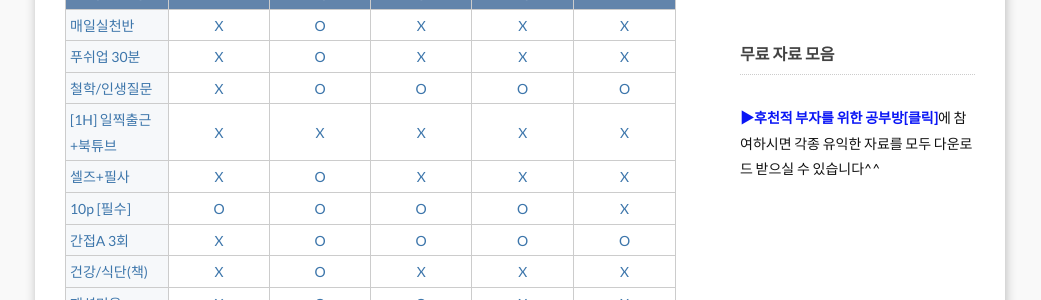
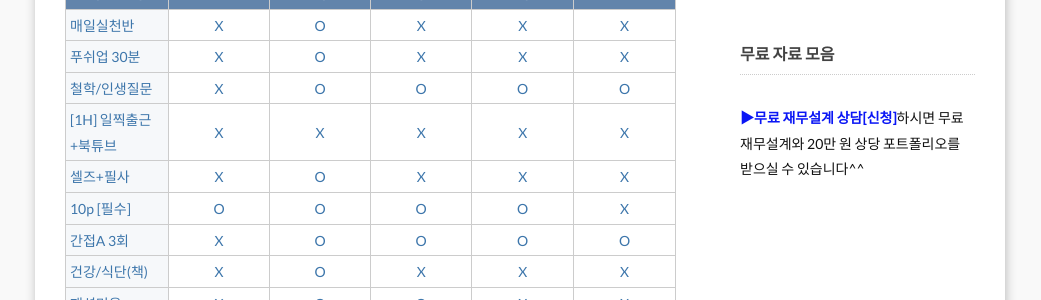
Before and after one commit to leevra/self-management.leeseungju.com, a Jekyll site: the page built from index.html, in a window 1280 px wide. Shown: the part 663-963 px from the top of the page, without its empty margins (120-1161 px from the left). Built offline with Jekyll 4.4.1, drawn with Linux system fonts in a browser that asks for light colours; the list of posts is cut into pages by our own code.

Commit message:
Update event.html

```diff
--- a/_includes/event.html
+++ b/_includes/event.html
@@ -5,7 +5,7 @@
 
 <h4>무료 자료 모음</h4>
 <hr />
-<strong><a href="http://community.leeseungju.com" target="_blank"><span style="color: rgb(10, 22, 245);">▶후천적 부자를 위한 공부방[클릭]</span></a></strong>에 참여하시면 각종 유익한 자료를 모두 다운로드 받으실 수 있습니다^^
+<strong><a href="http://community.leeseungju.com" target="_blank"><span style="color: rgb(10, 22, 245);">▶무료 재무설계 상담[신청]</span></a></strong>하시면 무료 재무설계와 20만 원 상당 포트폴리오를 받으실 수 있습니다^^
 
 
 </div>
```
